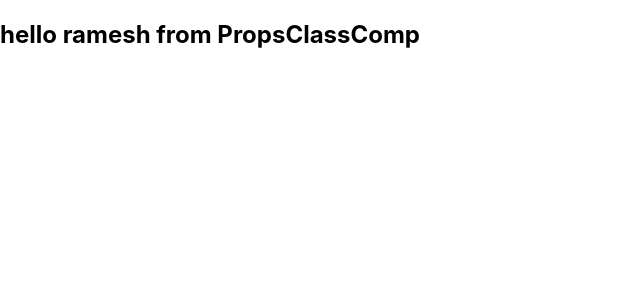
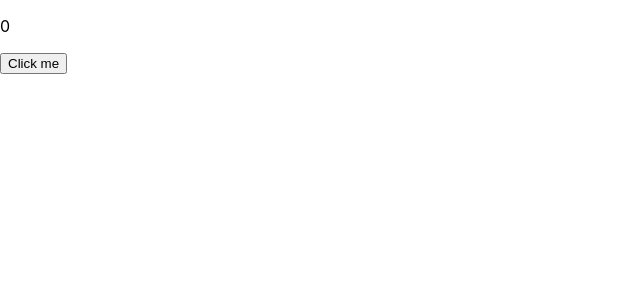
Before and after one commit to rameshbanakar/react_youtube_course_1, a React (Create React App) app: page / in a window 1280 px wide. Shown: the top 300 px of the page, without its empty margins (0-640 px from the left). Built offline with nearby package versions, Linux system fonts and the light colour scheme.

Commit message:
State in Func comp

```diff
--- a/src/App.js
+++ b/src/App.js
@@ -6,6 +6,7 @@ import ClassComp from './Components/ClassComp'
 import Jsx from "./Components/jsx"
 import Props from "./Components/Props"
 import PropsClassComp from './Components/PropsClassComp'
+import StateFuncComp from './Components/StateFuncComp'
 const App = () => {
   return (
     <div>
@@ -16,7 +17,8 @@ const App = () => {
      {/* <Props name="ramesh">
       <p>this is childern tag</p>
      </Props> */}
-     <PropsClassComp name="ramesh"/>
+     {/* <PropsClassComp name="ramesh"/> */}
+     <StateFuncComp/>
     </div>
   );
 }
--- /dev/null
+++ b/src/Components/StateFuncComp.js
@@ -0,0 +1,16 @@
+import React,{useState} from 'react'
+
+function StateFuncComp() {
+    const [data,setData]=useState(0)
+    const buttonClicked=()=>{
+      setData(data+1)
+    }
+  return (
+    <div>
+      <p>{data}</p>
+      <button onClick={buttonClicked}>Click me</button>
+    </div>
+  );
+}
+
+export default StateFuncComp
```
Also changed, not shown: src/Components/StateClassComp.js (added).
